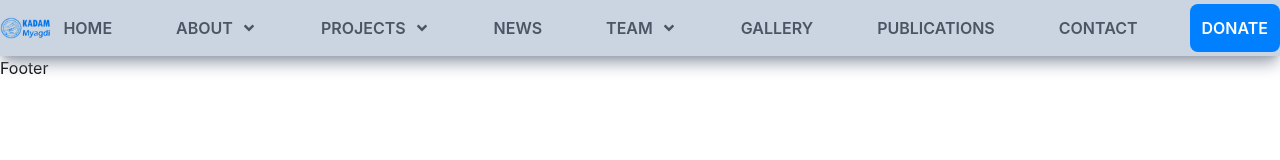
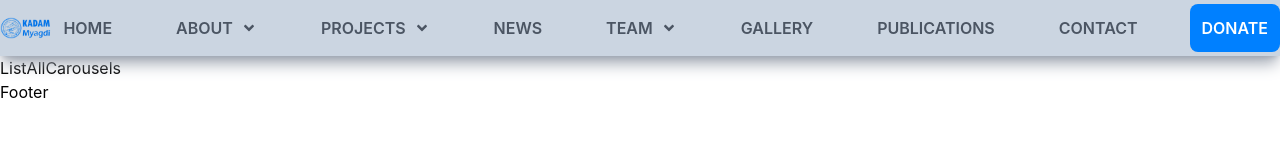
Before and after one commit to sandeshpaudel81/firebase-react, a React (Create React App) app: page /admin/carousels in a window 1280 px wide. Shown: the top 160 px of the page. Built offline with nearby package versions, Linux system fonts and the light colour scheme; no server answers.

Commit message:
admin: list all carousels

```diff
--- a/src/App.js
+++ b/src/App.js
@@ -8,16 +8,9 @@ import AlbumList from './pages/AlbumList';
 import Header from './components/Header';
 import Footer from './components/Footer';
 import AddEditCarousel from './pages/admin/AddEditCarousel';
+import ListAllCarousels from './pages/admin/ListAllCarousels';
 
 function App() {
-  // const usersCollectionRef = collection(db, "admins")
-  // useEffect(() => {
-  //   const getUsers = async () => {
-  //     const data = await getDocs(usersCollectionRef)
-  //     console.log(data)
-  //   }
-  //   getUsers()
-  // }, [])
   return (
     <BrowserRouter>
       <Header/>
@@ -26,6 +19,8 @@ function App() {
           <Route path="/" element={<Home/>} exact/>
           <Route path="/projects" element={<ProjectList/>} />
           <Route path="/albums" element={<AlbumList/>} />
+
+          <Route path="/admin/carousels" element={<ListAllCarousels/>} />
           <Route path="/admin/carousels/add" element={<AddEditCarousel/>} />
         </Routes>
       </main>
--- /dev/null
+++ b/src/pages/admin/ListAllCarousels.js
@@ -0,0 +1,9 @@
+import React from 'react'
+
+const ListAllCarousels = () => {
+  return (
+    <div>ListAllCarousels</div>
+  )
+}
+
+export default ListAllCarousels
```
